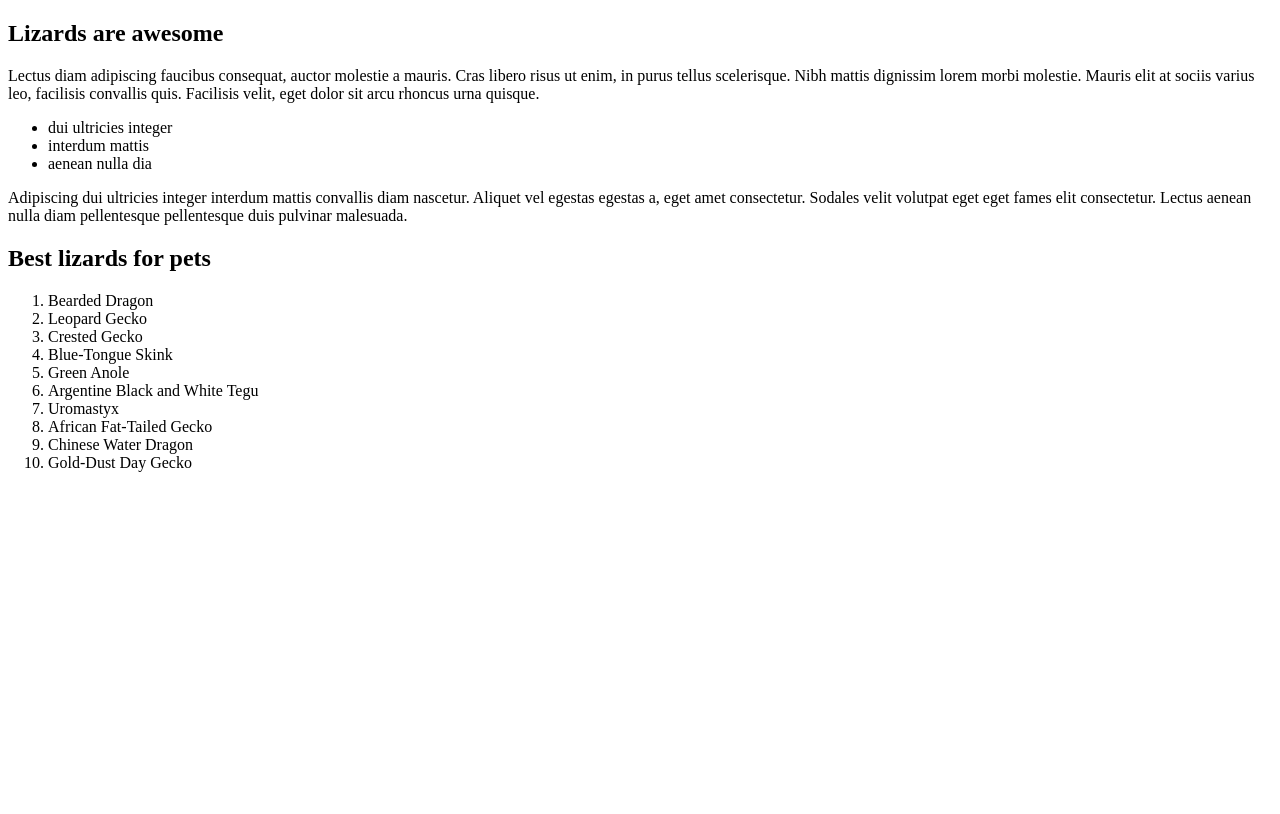
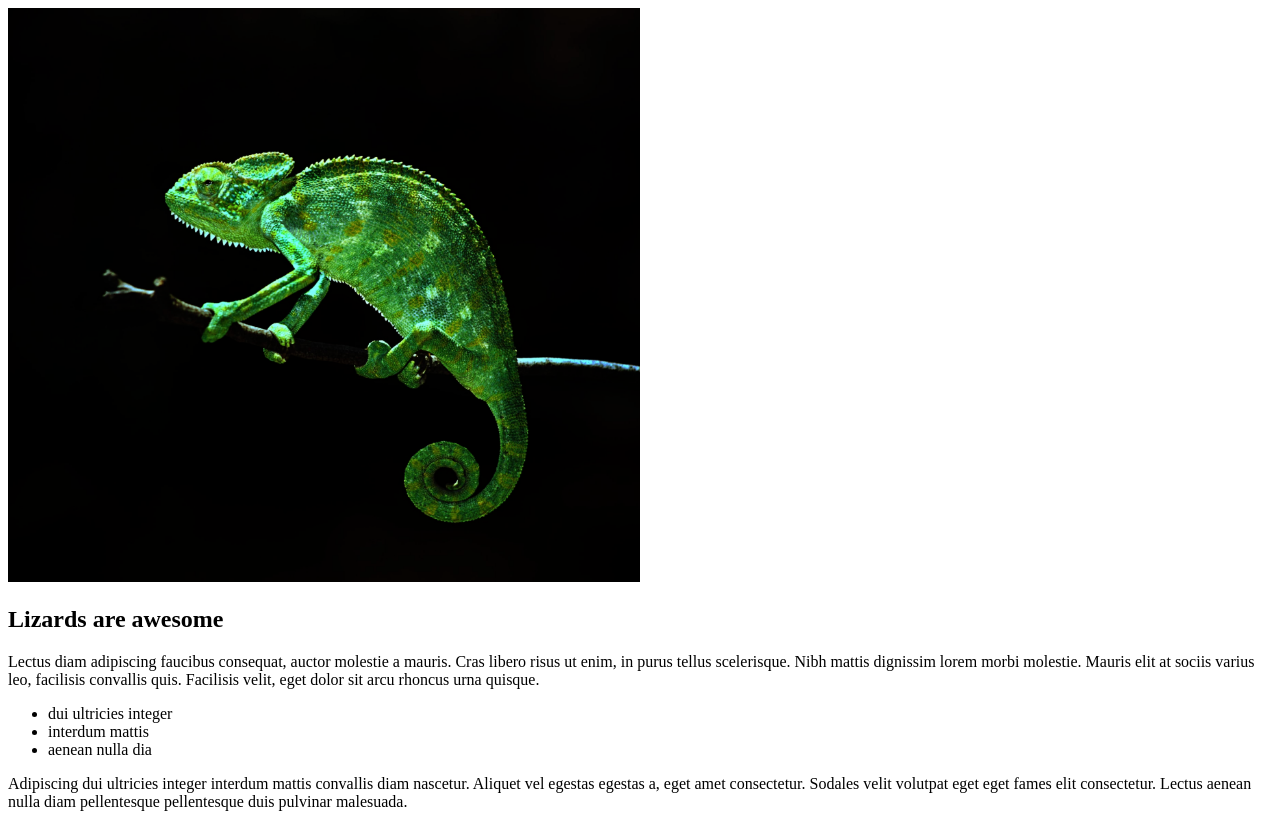
Before and after one commit to deb-pradhan/scrimba-css-challenges, a plain HTML site: page index.html in a window 1280 px wide. Shown: the top 814 px of the page. Drawn offline with Linux system fonts and the light colour scheme.

Commit message:
1. added image 2.added css file

```diff
--- a/index.html
+++ b/index.html
@@ -9,6 +9,9 @@
 <body>
     <main>
         <section class="main-content">
+
+            <img src="images\chameleon.jpg" alt="a chameleon climbing a branch" width="50%">
+
 
             <h2>Lizards are awesome</h2>
             <p>Lectus diam adipiscing faucibus consequat, auctor molestie a mauris. Cras libero risus ut enim, in purus tellus scelerisque. Nibh mattis dignissim lorem morbi molestie. Mauris elit at sociis varius leo, facilisis convallis quis. Facilisis velit, eget dolor sit arcu rhoncus urna quisque.</p>
```
Also changed, not shown: css/style.css (added), images/chameleon.jpg (added), 1 other file.
